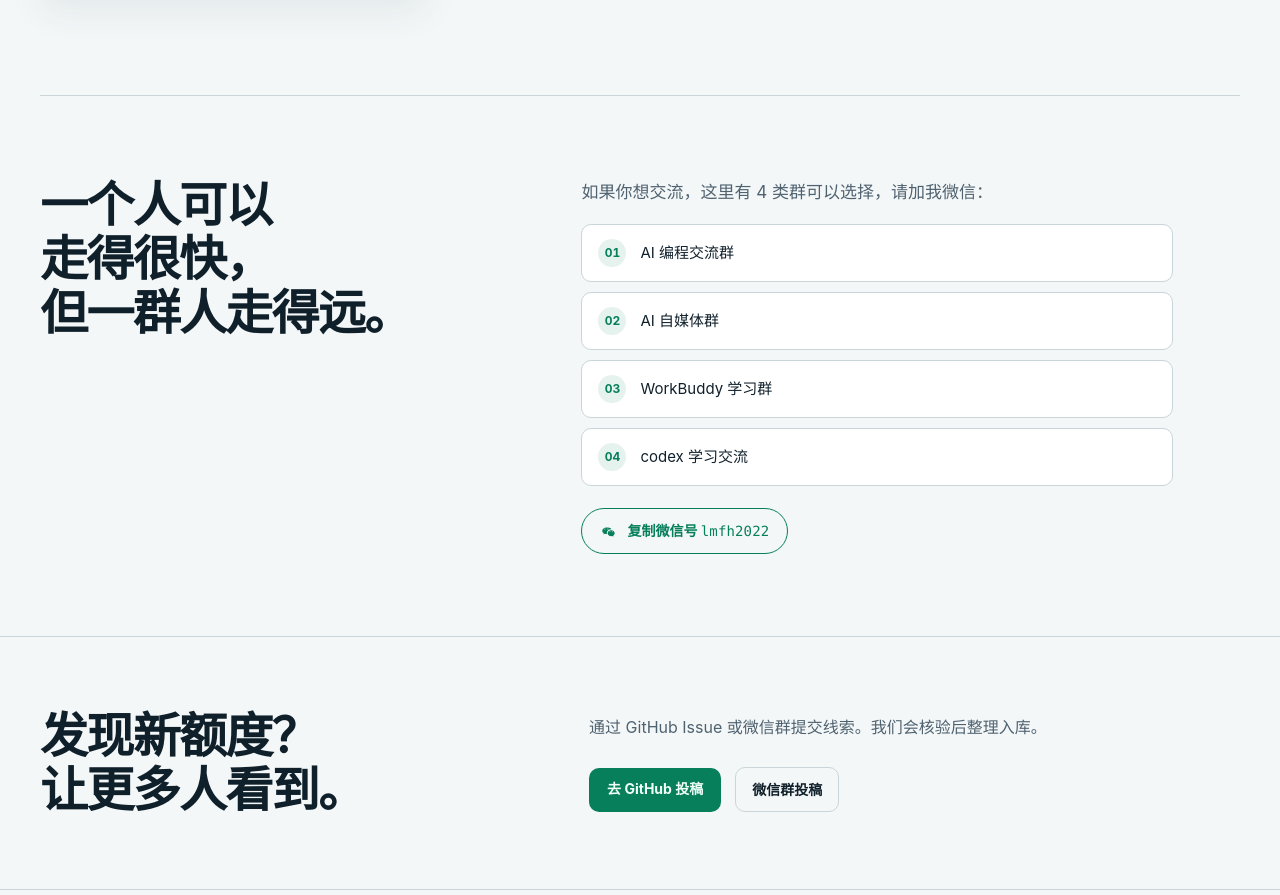
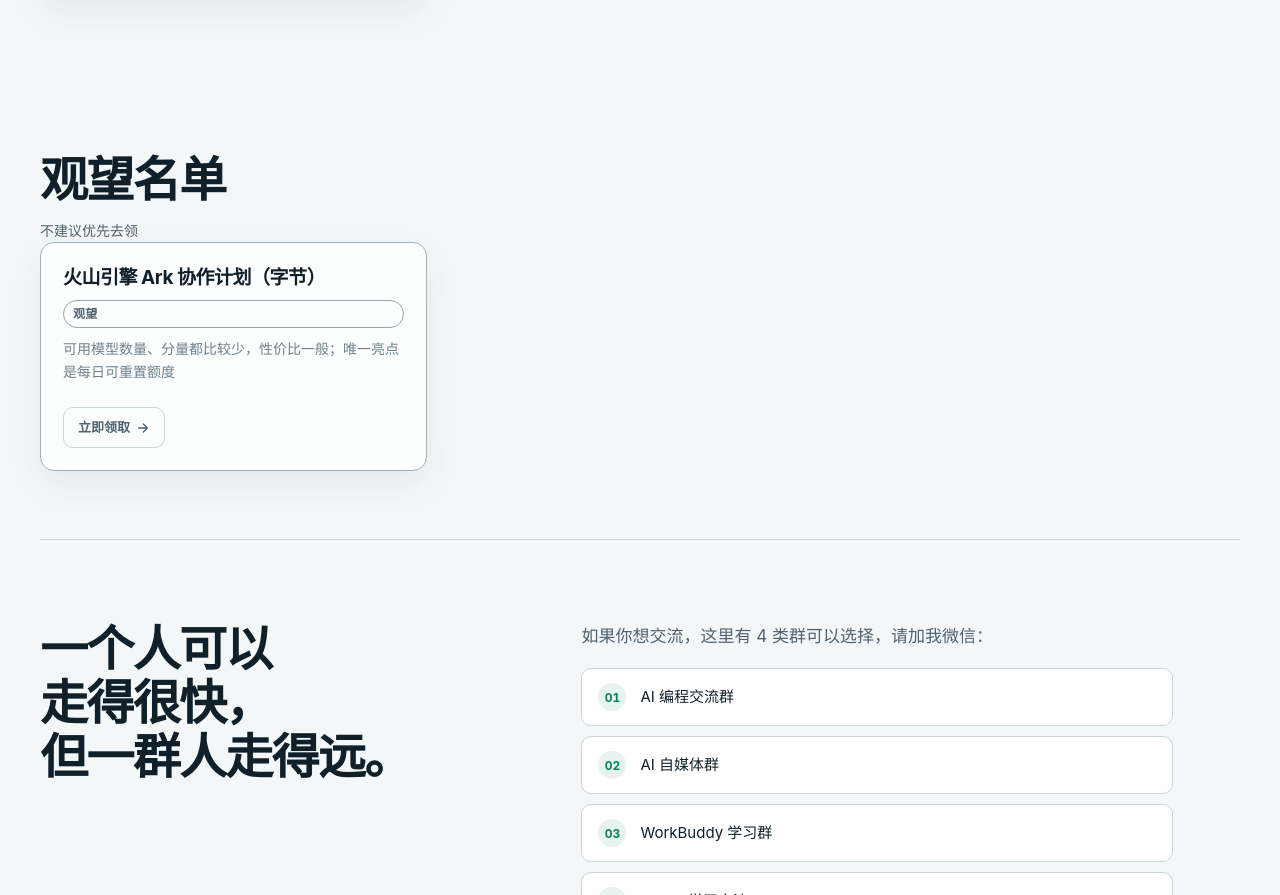
Before and after one commit to hope0719/token-fbi, a plain HTML site: page index.html in a window 1280 px wide. Shown: the part 7398-8293 px from the top of the page. Drawn offline with nearby package versions, Linux system fonts and the light colour scheme.

Commit message:
新增「观望名单」栏目（不推荐优先领取的简洁极简卡），首条收录火山引擎 Ark 协作计划

```diff
--- a/app.js
+++ b/app.js
@@ -488,6 +488,38 @@
 
 render("all");
 
+/* ========== 观望名单（不推荐优先领取） ========== */
+const DONOTS = [
+  {
+    name: "火山引擎 Ark 协作计划（字节）",
+    why: "可用模型数量、分量都比较少，性价比一般；唯一亮点是每日可重置额度",
+    link: "https://console.volcengine.com/ark/region:cn-beijing/openManagement/rewardPlan"
+  }
+];
+
+(function renderWatchout() {
+  const box = document.getElementById("watchout-cards");
+  const emptyEl = document.getElementById("watchout-empty");
+  if (!box) return;
+  if (!DONOTS.length) {
+    if (emptyEl) emptyEl.style.display = "block";
+    return;
+  }
+  if (emptyEl) emptyEl.style.display = "none";
+  box.innerHTML = DONOTS.map((item, i) => `
+    <article class="card card-watchout">
+      <div class="card-top">
+        <h3 class="card-name">${cleanText(item.name)}</h3>
+        <span class="card-modality card-watchout-tag">观望</span>
+      </div>
+      <div class="watchout-why">${cleanText(item.why)}</div>
+      <div class="card-footer watchout-footer">
+        <a class="card-link" href="${item.link}" target="_blank" rel="noopener">立即领取 <svg viewBox="0 0 16 16" aria-hidden="true"><path d="M3 8h9M8.5 3.5 13 8l-4.5 4.5" /></svg></a>
+      </div>
+    </article>
+  `).join("");
+})();
+
 /* 轻量动效：失败时页面保持完全可读，减少动态效果偏好下不执行。 */
 if (window.gsap) {
   const motion = window.gsap.matchMedia();
--- a/index.html
+++ b/index.html
@@ -83,6 +83,20 @@
       </div>
     </section>
 
+    <section class="wrap watchlist-panel" id="watchout" aria-labelledby="watchout-title">
+      <div class="list-head">
+        <div>
+          <h2 id="watchout-title">观望名单</h2>
+        </div>
+        <p class="list-status">不建议优先去领</p>
+      </div>
+      <div class="cards" id="watchout-cards">
+        <div class="empty-state" id="watchout-empty" style="display:none;">
+          <p>暂时没有需要回避的平台。</p>
+        </div>
+      </div>
+    </section>
+
     <section class="wrap about" id="about">
       <div class="about-lead">
         <h2>一个人可以走得很快，<br>但一群人走得远。</h2>
--- a/style.css
+++ b/style.css
@@ -99,6 +99,17 @@
 .card-badge { position: absolute; top: 14px; right: 14px; display: inline-flex; align-items: center; gap: 5px; min-height: 29px; padding: 5px 9px; border: 1px solid color-mix(in srgb, var(--accent) 70%, var(--line)); border-radius: 999px; background: var(--accent-soft); color: var(--accent); font-size: 12px; font-weight: 800; font-variant-numeric: tabular-nums; }
 .card-badge svg { width: 13px; height: 13px; fill: none; stroke: currentColor; stroke-linecap: round; stroke-linejoin: round; stroke-width: 1.7; }
 .card.is-limited .card-top { padding-right: 92px; }
+
+/* ========== 观望名单（不推荐优先领取的简洁极简卡） ========== */
+.watchlist-panel { padding: 58px 0 68px; }
+.card-watchout { border-color: color-mix(in srgb, var(--muted) 30%, var(--line)); background: color-mix(in srgb, var(--surface) 52%, transparent); }
+.card-watchout:hover { border-color: color-mix(in srgb, var(--muted) 55%, var(--line)); background: var(--surface-raised); box-shadow: 0 18px 38px rgba(0, 0, 0, .18); transform: translateY(-2px); }
+.card-watchout .card-top { flex-direction: row; align-items: center; gap: 10px; }
+.card-watchout-tag { flex: none; border: 1px solid color-mix(in srgb, var(--muted) 42%, var(--line)); border-radius: 999px; padding: 4px 9px; color: var(--faint); font-size: 11px; font-weight: 800; letter-spacing: .02em; }
+.watchout-why { margin-top: 10px; color: var(--faint); font-size: 14px; line-height: 1.6; }
+.watchout-footer { grid-template-columns: 1fr; padding-top: 20px; margin-top: 0; }
+.watchout-footer .card-link { grid-column: auto; justify-self: start; border-color: var(--line); background: transparent; color: var(--muted); }
+.watchout-footer .card-link:hover { border-color: var(--accent); background: var(--accent); color: var(--accent-ink); box-shadow: 0 8px 18px rgba(16, 185, 129, .18); }
 .card-top { display: grid; gap: 10px; }
 .card-name { margin: 0; font-size: 19px; line-height: 1.32; letter-spacing: -.025em; }
 .card-tags { display: flex; align-items: flex-start; }
```
